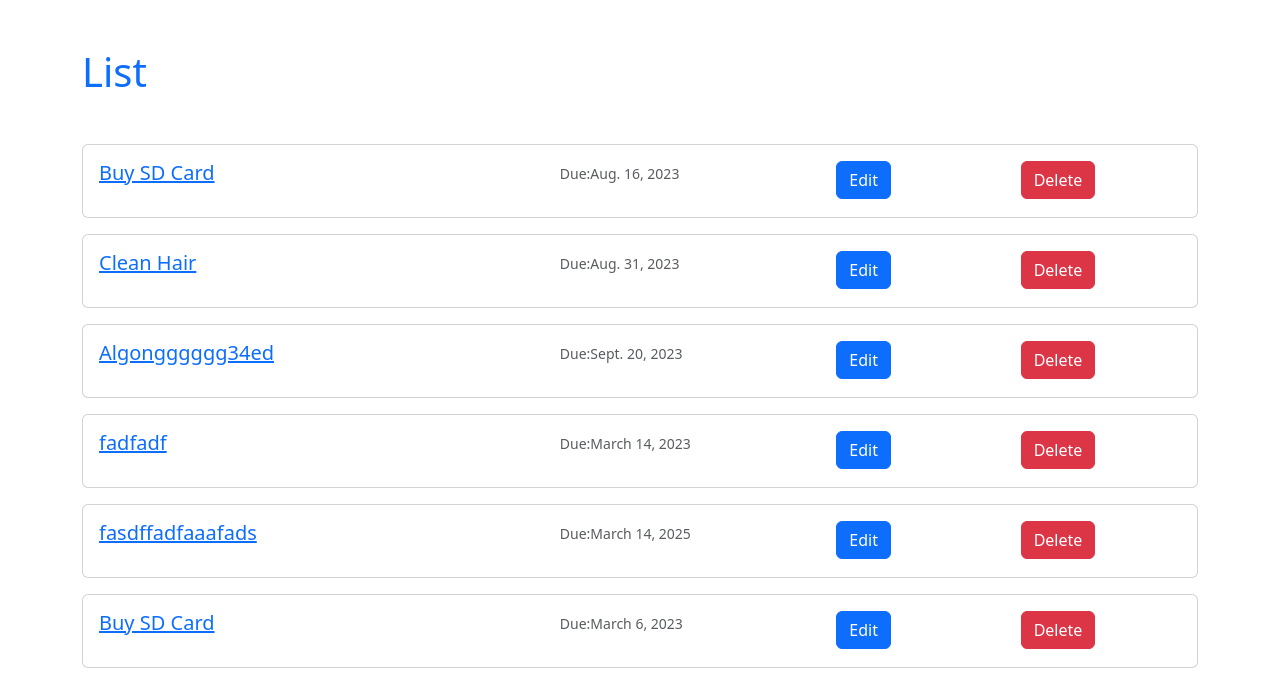
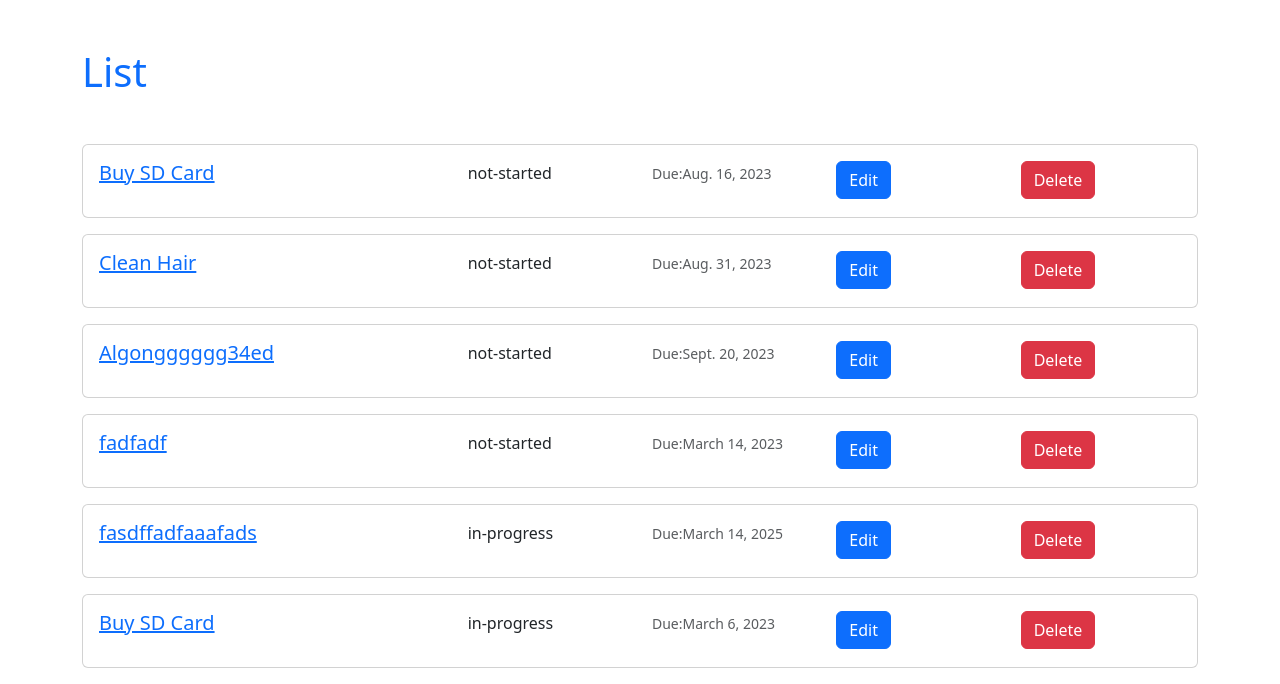
Before and after one commit to peruso/ToDoApp, a Django app: page / in a window 1280 px wide. Shown: the part 134-818 px from the top of the page. Run offline with Django 3.2, Linux system fonts and the light colour scheme; data comes from the database, SQL or seed files in the repository; both versions use the stored data as it was after the commit.

Commit message:
Added status column to database model

```diff
--- a/templates/base.html
+++ b/templates/base.html
@@ -94,9 +94,10 @@
       $(".edit-todo").click(function (event) {
         event.preventDefault();
         var todoId = $(this).data("todo-id");
-        var todoBody = $(this).parent().prev().prev().find(".todo-body").text();
+        var todoBody = $(this).parent().prev().prev().prev().find(".todo-body").text();
         // var todoDue = $(event.currentTarget).data("todo-due");
         var todoDue = event.currentTarget.getAttribute("data-todo-due");
+        var todoStatus = event.currentTarget.getAttribute("data-todo-status");
 
 
 
@@ -115,10 +116,18 @@
         //   '<button class="btn btn-secondary cancel-todo">Cancel</button>';
 
         var formHtml = '<div class="row row-Hide">' +
-          '<div class="col-sm-5">' +
+          '<div class="col-sm-4">' +
           '<input type="text" class="form-control todo-body-edit" value="' + todoBody + '" style="width: 80%">' +
           '</div>' +
-          '<div class="col-sm-3">' +
+          '<div class="col-sm-2">' +
+          // using ternary operator
+          '<select class="form-control todo-status-edit" style="width: 80%">' +
+          '<option value="not-started" ' + (todoStatus === 'not-started' ? 'selected' : '') + '>Not started</option>' +
+          '<option value="in-progress" ' + (todoStatus === 'in-progress' ? 'selected' : '') + '>In progress</option>' +
+          '<option value="completed" ' + (todoStatus === 'completed' ? 'selected' : '') + '>Completed</option>' +
+          '</select>' +
+          '</div>' +
+          '<div class="col-sm-2">' +
           '<input type="text" class="form-control todo-due-edit" value="' + todoDue + '" style="width: 80%">' +
           '</div>' +
           '<div class="col-sm-2">' +
@@ -137,12 +146,13 @@
         $(".save-todo").click(function (event) {
           event.preventDefault;
           var $saveBtn = $(this);
-          var todoBodyEdit = $saveBtn.parent().prev().prev().find(".todo-body-edit").val();
+          var todoBodyEdit = $saveBtn.parent().prev().prev().prev().find(".todo-body-edit").val();
+          var todoStatusEdit = $saveBtn.parent().prev().prev().find(".todo-status-edit").val();
           var todoDueEdit = $saveBtn.parent().prev().find(".todo-due-edit").val();
           var csrfToken = $("input[name='csrfmiddlewaretoken']").val();
 
-          console.log(todoId);
-          console.log(todoDueEdit);
+          console.log(todoBodyEdit);
+          console.log(todoStatusEdit);
           console.log(csrfToken);
           console.log($(this).parent().parent().parent().find(".todo-body").text());
           $.ajax({
@@ -156,6 +166,7 @@
               // todo_id necessary? depend on what process we do at view?
               todo_id: todoId,
               todo_body: todoBodyEdit,
+              todo_status: todoStatusEdit,
               todo_due: todoDueEdit
             },
             //Have to adjust content!!!!!!!!!!
@@ -164,11 +175,13 @@
                 console.log('Imhere');
 
                 $saveBtn.parent().parent().parent().find(".todo-body a").text(todoBodyEdit);
+                $saveBtn.parent().parent().parent().find(".todo-status").text(todoStatusEdit);
                 $saveBtn.parent().parent().parent().find(".todo-due").text("Due:" + todoDueEdit);
                 // $(this).parent().parent().parent().find(".row-Hide").hide();
                 // console.log(this);
                 var $editTodoBtn = $saveBtn.parent().parent().parent().find(".edit-todo");
                 $editTodoBtn.attr("data-todo-due", todoDueEdit);
+                $editTodoBtn.attr("data-todo-status", todoStatusEdit);
 
                 $saveBtn.parent().parent().parent().find(".row-Show").show();
                 $saveBtn.parent().parent().parent().find(".row-Hide").remove();
--- a/templates/home.html
+++ b/templates/home.html
@@ -11,15 +11,18 @@
     <div class='card-body'>
       <div class="row row-Show">
         <!-- col-sm- classes create a basic grid system -->
-        <div class="col-sm-5">
+        <div class="col-sm-4">
           <h5 class='card-title todo-body'><a href="">{{todo.body}}</a></h5>
         </div>
-        <div class="col-sm-3">
+        <div class="col-sm-2">
+          <p class="card-text todo-status">{{todo.status}}</p>
+        </div>
+        <div class="col-sm-2">
           <p class="'card-text"><small class='text-muted todo-due'>Due:{{todo.due}}</small></p>
         </div>
         <div class="col-sm-2">
-          <a class="btn btn-primary edit-todo" data-todo-id="{{todo.pk}}" data-todo-due="{{todo.due}}" href="#"
-            role="button">Edit</a>
+          <a class="btn btn-primary edit-todo" data-todo-id="{{todo.pk}}" data-todo-status="{{todo.status}}"
+            data-todo-due="{{todo.due}}" href="#" role="button">Edit</a>
           <!-- <input class='btn btn-primary' type='submit' value='Edit'> -->
         </div>
         <div class="col-sm-2">
--- a/todo/models.py
+++ b/todo/models.py
@@ -5,6 +5,15 @@ from django.urls import reverse
 class Todo(models.Model):
     body = models.CharField(max_length=400)
     due = models.DateField()
+    status = models.CharField(
+        max_length=20,
+        choices=(
+            ("not-started", "Not started"),
+            ("in-progress", "In progress"),
+            ("completed", "Completed"),
+        ),
+        default="not-started",
+    )
 
     def __str__(self):
         return self.body
--- a/todo/views.py
+++ b/todo/views.py
@@ -18,7 +18,7 @@ class TodoListView(ListView):
 class TodoCreateView(CreateView):
     model = Todo
     template_name = "todo_new.html"
-    fields = ["body", "due"]
+    fields = ["body", "status", "due"]
 
 
 # ajaxでやっているため下は現在不要
@@ -55,6 +55,7 @@ def edit_todo(request):
         todo_id = request.POST["todo_id"]
         # todo_id = request.POST.get('todo_id') this is same(to get info from dictionary using key)
         todo_body = request.POST["todo_body"]
+        todo_status = request.POST["todo_status"]
         todo_due_b4conv = request.POST["todo_due"]
         if "." in todo_due_b4conv:
             todo_due = datetime.strptime(todo_due_b4conv, "%b. %d, %Y").strftime(
@@ -71,6 +72,7 @@ def edit_todo(request):
         try:
             todo = Todo.objects.get(pk=todo_id)
             todo.body = todo_body
+            todo.status = todo_status
             todo.due = todo_due
             todo.save()
             return JsonResponse({"success": True})
```
Also changed, not shown: templates/todo_new.html (+7 -3 lines), db.sqlite3, todo/migrations/0002_todo_status.py (added).
